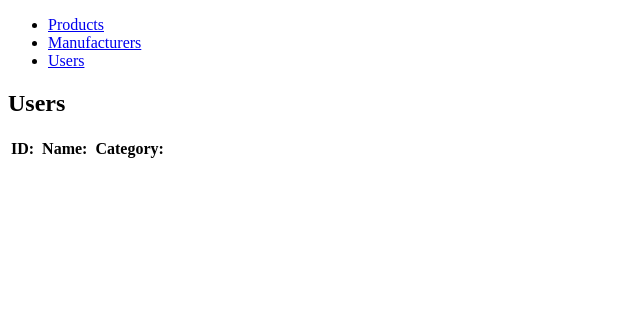
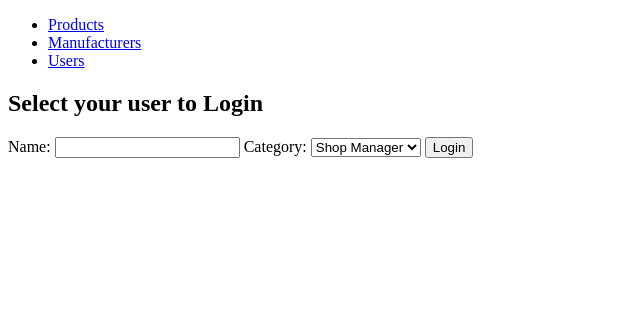
Before and after one commit to elicodes89/marintory, a Flask app: page /users in a window 1280 px wide. Shown: the top 330 px of the page, without its empty margins (0-640 px from the left). Run offline with Flask 2, Linux system fonts and the light colour scheme; data that the repository does not hold is empty; some libraries are stand-ins or nearby versions.

Commit message:
managed to make users login form to work. it is displaying the form and when clicking login it is displaying the users name and category

```diff
--- a/controllers/users_controller.py
+++ b/controllers/users_controller.py
@@ -1,7 +1,6 @@
 from flask import Flask, render_template, request, redirect
 from flask import Blueprint
 from models.user import User
-
 import repositories.user_repository as user_repository
 
 users_blueprint = Blueprint("users", __name__)
@@ -11,6 +10,17 @@ def users():
     users = user_repository.select_all()
     return render_template("users/index.html", users = users)
 
+@users_blueprint.route("/users/login", methods = ['POST'])
+def login():
+    name = request.form['name']
+    category = request.form['category']
+    user = User(name, category)
+    # user1 = User(name, category)
+    # user2 = User(name, category)
+    saved_user = user_repository.save(user)
+
+    return render_template("/users/login.html", user=saved_user)
+
 @users_blueprint.route("/users/<id>")
 def show(id):
     user = user_repository.select(id)
--- a/templates/users/index.html
+++ b/templates/users/index.html
@@ -1,9 +1,21 @@
 {% extends 'base.html' %}
 
 {% block content %}
-<h1>Users</h1>
+<h1>Select your user to Login</h1>
 
-<table>
+<form action="/users/login" method="post">
+  <label for="name">Name:</label>
+  <input type="text" name="name" id="name">
+  <label for="category">Category:</label>
+  <select name="category" id="category">
+    <option value="shopmanager">Shop Manager</option>
+    <option value="shopassistant">Assistant</option>
+  </select>
+
+  <input type="submit" value="Login">
+</form>
+
+<!-- <table>
     <tr>
       <th>ID:</th>
       <th></th>
@@ -21,7 +33,7 @@
     <td>{{ user.category }}</td>
   </tr>
   {% endfor %}
-</table>
+</table> -->
 
 
 {% endblock %}
```
Also changed, not shown: templates/users/login.html (added, +21 -0 lines).
